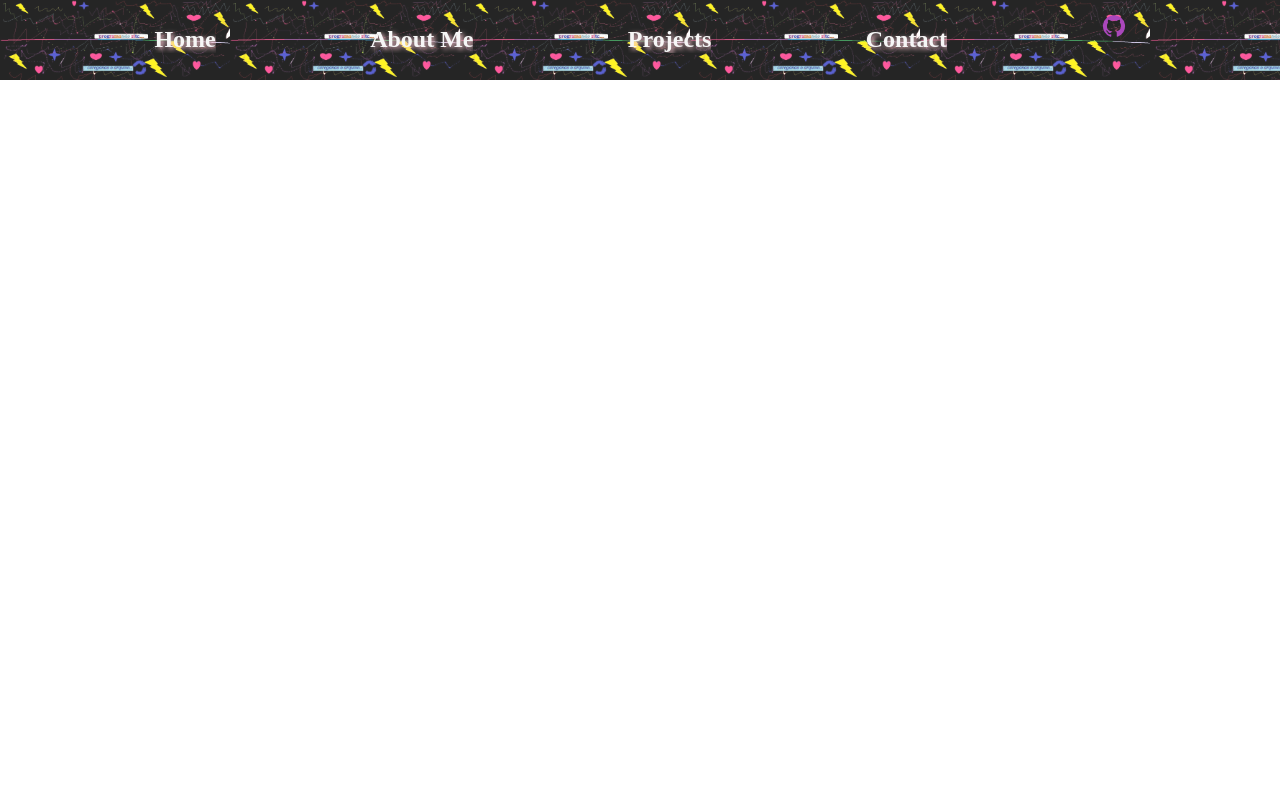
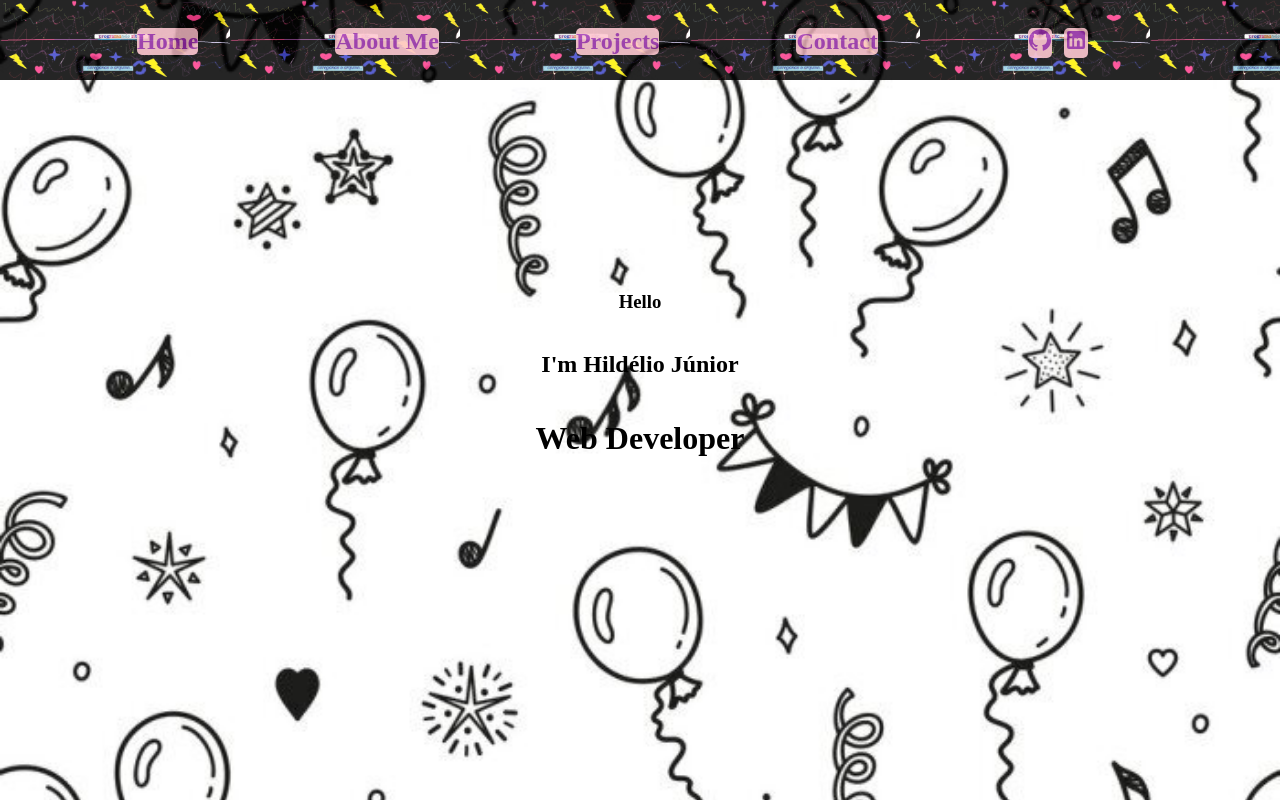
Before and after one commit to hildelio/myPortolio, a React (Create React App) app in the folder portfolio/: page / in a window 1280 px wide. Built offline with nearby package versions, Linux system fonts and the light colour scheme.

Commit message:
header e home

```diff
--- a/portfolio/src/App.js
+++ b/portfolio/src/App.js
@@ -1,4 +1,5 @@
 import React, { Component } from 'react';
+import Content from './components/Content';
 import Header from './components/Header';
 
 class App extends Component {
@@ -6,6 +7,7 @@
     return (
       <div>
         <Header />
+        <Content />
       </div>
     );
   }
--- a/portfolio/src/components/Content.js
+++ b/portfolio/src/components/Content.js
@@ -1,6 +1,5 @@
 import React, { Component } from 'react';
 import { Route, Switch } from 'react-router-dom';
-import ChooseTheme from '../pages/ChooseTheme'
 import Home from '../pages/Home'
 import AboutMe from '../pages/AboutMe'
 import Projects from '../pages/Projects'
@@ -10,8 +9,7 @@
   render() {
     return (
       <Switch>
-        <Route exact path='/' component={ChooseTheme} />
-        <Route exact path='/home' component={Home} />
+        <Route exact path='/' component={Home} />
         <Route exact path='/about' component={AboutMe} />
         <Route exact path='/projects' component={Projects} />
         <Route exact path='/contact' component={Contact} />
--- a/portfolio/src/components/Header.jsx
+++ b/portfolio/src/components/Header.jsx
@@ -1,6 +1,7 @@
 import React, { Component } from 'react';
 import { Link } from 'react-router-dom';
 import GitHubIcon from '@mui/icons-material/GitHub';
+import LinkedInIcon from '@mui/icons-material/LinkedIn';
 import '../css/header.css'
 
 class Header extends Component {
@@ -8,11 +9,18 @@
     return (
       <header className='header'>
         <nav className='header-nav'>
-          <Link to='/home'>Home</Link>
+          <Link to='/'>Home</Link>
           <Link to='/about'>About Me</Link>
           <Link to='/projects'>Projects</Link>
           <Link to='/contact'>Contact</Link>
-          <GitHubIcon color='secondary' />
+          <section className='section-nav'>
+            <a href='https://github.com/hildelio' target='_blank' rel="noreferrer">
+              <GitHubIcon color='secondary' />
+            </a>
+            <a href='https://linkedin.com/in/hildelio-junior' target='_blank' rel="noreferrer">
+              <LinkedInIcon color='secondary' />
+            </a>
+          </section>
         </nav>
       </header>
     );
--- a/portfolio/src/css/header.css
+++ b/portfolio/src/css/header.css
@@ -25,13 +25,16 @@
 }
 
 .header-nav a {
+  background-color: pink;
+  border-radius: 5px;
   text-decoration: none;
-  color: whitesmoke;
+  color: #9c27b0;
   text-shadow: 0.1em 0.1em 0.2em   pink;
   font-weight: bolder;
   font-size: 150%;
   margin-top: 2%;
   overflow: hidden;
+  opacity: 0.9;
 }
 
 .header-nav a:hover {
@@ -43,5 +46,15 @@
   background-color: pink;
   border-radius: 5px;
   box-shadow: 0.1em 0.1em 0.1em whitesmoke;
-  color: red;
 }
+
+.section-nav {
+  display: flex;
+  margin-top: 2%;
+  width: 10%;
+}
+
+.section-nav a {
+  width: auto;
+  margin-left: 10%;
+}
--- /dev/null
+++ b/portfolio/src/css/home.css
@@ -0,0 +1,16 @@
+html {
+  background-image: url('../assets/home.jpg');
+  background-size: cover;
+  background-repeat: no-repeat;
+  height: 100vh;
+  margin: 0;
+  padding: 0;
+  width: 100%;
+}
+
+.home-content {
+  align-items: center;
+  display: flex;
+  flex-direction: column;
+  margin-top: 15%;
+}
--- a/portfolio/src/pages/Home.jsx
+++ b/portfolio/src/pages/Home.jsx
@@ -0,0 +1,16 @@
+import React, { Component } from 'react';
+import '../css/home.css'
+
+class Home extends Component {
+  render() {
+    return (
+      <main className='home-content'>
+        <h3>Hello</h3>
+        <h2>I'm Hildélio Júnior</h2>
+        <h1>Web Developer</h1>
+      </main>
+    );
+  }
+}
+
+export default Home;
```
Also changed, not shown: portfolio/src/assets/home.jpg (added).
